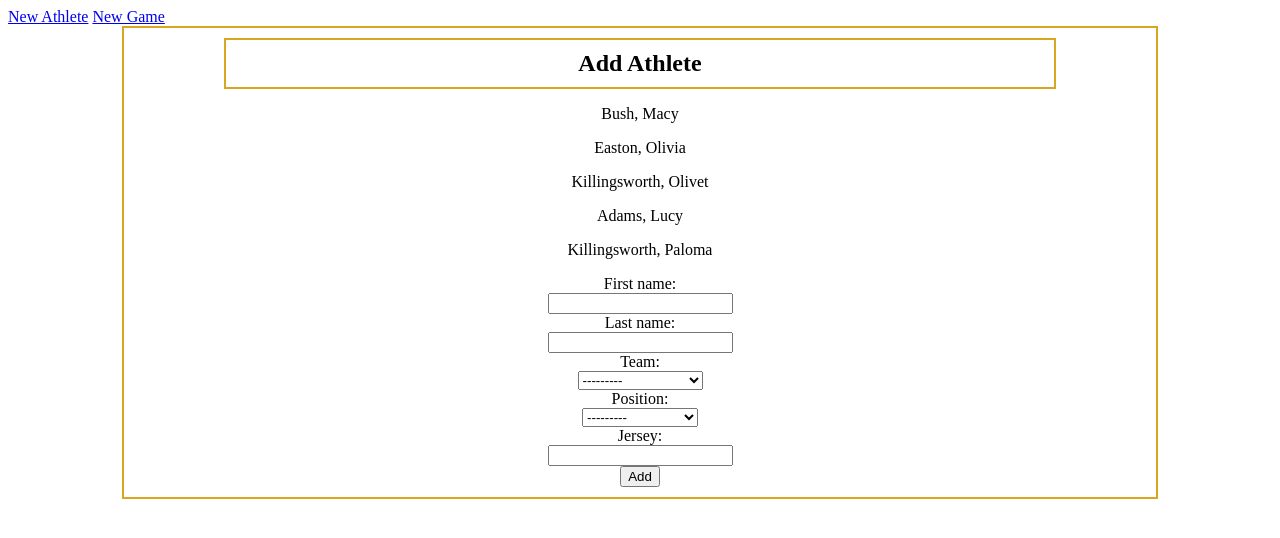
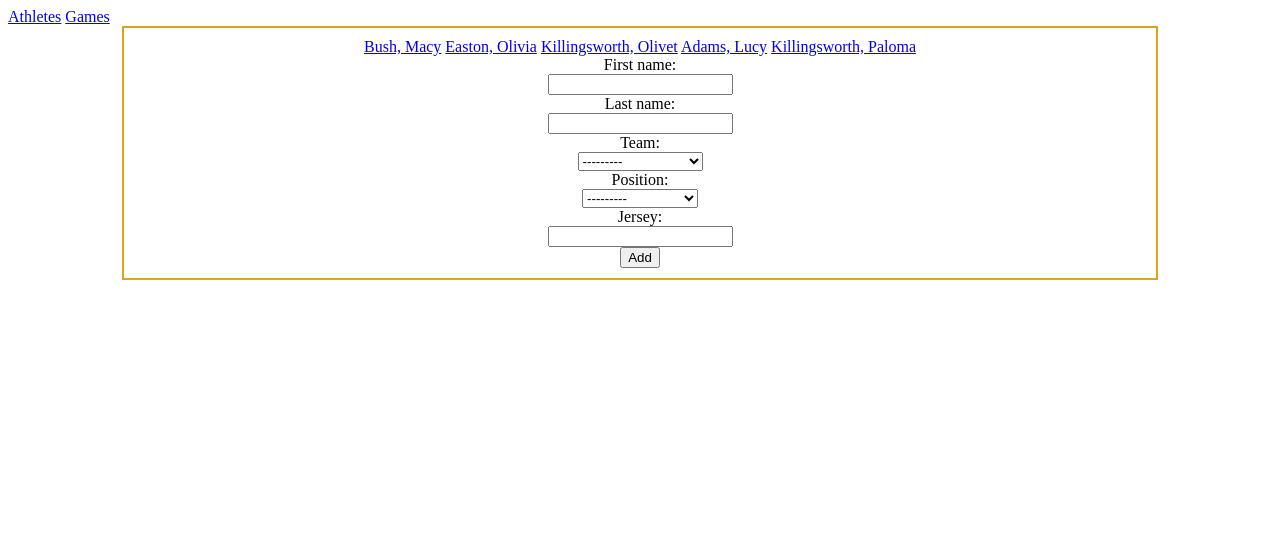
Before and after one commit to evan-mitchell93/BasketballStats, a Django app: page /addAthlete in a window 1280 px wide. Shown: the top 538 px of the page. Run offline with Django 5.2, Linux system fonts and the light colour scheme; data comes from the database, SQL or seed files in the repository.

Commit message:
Athletes links
Link to show the two stats options for each player. Practice and Game.

```diff
--- a/BasketballStatistics/stats/templates/stats/athletes.html
+++ b/BasketballStatistics/stats/templates/stats/athletes.html
@@ -1,8 +1,7 @@
 {% extends "stats/index.html" %} {% block content %}
-<h2 class="main_content">Add Athlete</h2>
 <div>
   {% for athlete in athletes %}
-    <p>{{athlete}}</p>
+    <a href="{% url 'get_player' athlete.id %}">{{athlete}}</a>
   {% endfor %}
 </div>
 <form action="{% url 'add_athlete' %}" method="post">
--- a/BasketballStatistics/stats/templates/stats/index.html
+++ b/BasketballStatistics/stats/templates/stats/index.html
@@ -14,8 +14,8 @@
   </head>
   <body>
     <div class="navigation">
-      <a href="{% url 'add_athlete' %}">New Athlete</a>
-      <a href="{% url 'add_game' %}">New Game</a>
+      <a href="{% url 'add_athlete' %}">Athletes</a>
+      <a href="{% url 'add_game' %}">Games</a>
     </div>
     <div class="main_content">{% block content %} {% endblock %}</div>
   </body>
--- a/BasketballStatistics/stats/templates/stats/practice.html
+++ /dev/null
@@ -1,6 +0,0 @@
-{% extends "stats/index.html" %} {% block content %}
-
-<h1>Practice Stats</h1>
-{% for entry in data %}
-<p>{{entry.two_made}}</p>
-{% endfor %} {% endblock %}
--- a/BasketballStatistics/stats/urls.py
+++ b/BasketballStatistics/stats/urls.py
@@ -7,5 +7,6 @@ urlpatterns = [
     path("",views.index, name="index"),
     path("addAthlete",views.athlete_page, name="add_athlete"),
     path("addGame",views.add_game,name="add_game"),
-    path("practices",views.practice_stats,name="practice_stats")
+    path("practices",views.practice_stats,name="practice_stats"),
+    path("addAthlete/<int:player_id>/",views.get_player,name="get_player")
 ]
--- a/BasketballStatistics/stats/views.py
+++ b/BasketballStatistics/stats/views.py
@@ -25,6 +25,16 @@ def add_game(request):
     return render(request,"stats/game_form.html",{"form":form})
 
 
+def get_player(request,player_id):
+    options = Stats.objects.filter(player__id__contains=int(player_id))
+    return render(request,"stats/single_athlete.html",{"options":options})
+
+
+
+
+
+
+##### TODO ######
 def practice_stats(request):
     athletes = Athlete.objects.filter(team="VarsityG")
     player_list = []
```
Also changed, not shown: BasketballStatistics/stats/templates/stats/single_athlete.html (added, +7 -0 lines).
